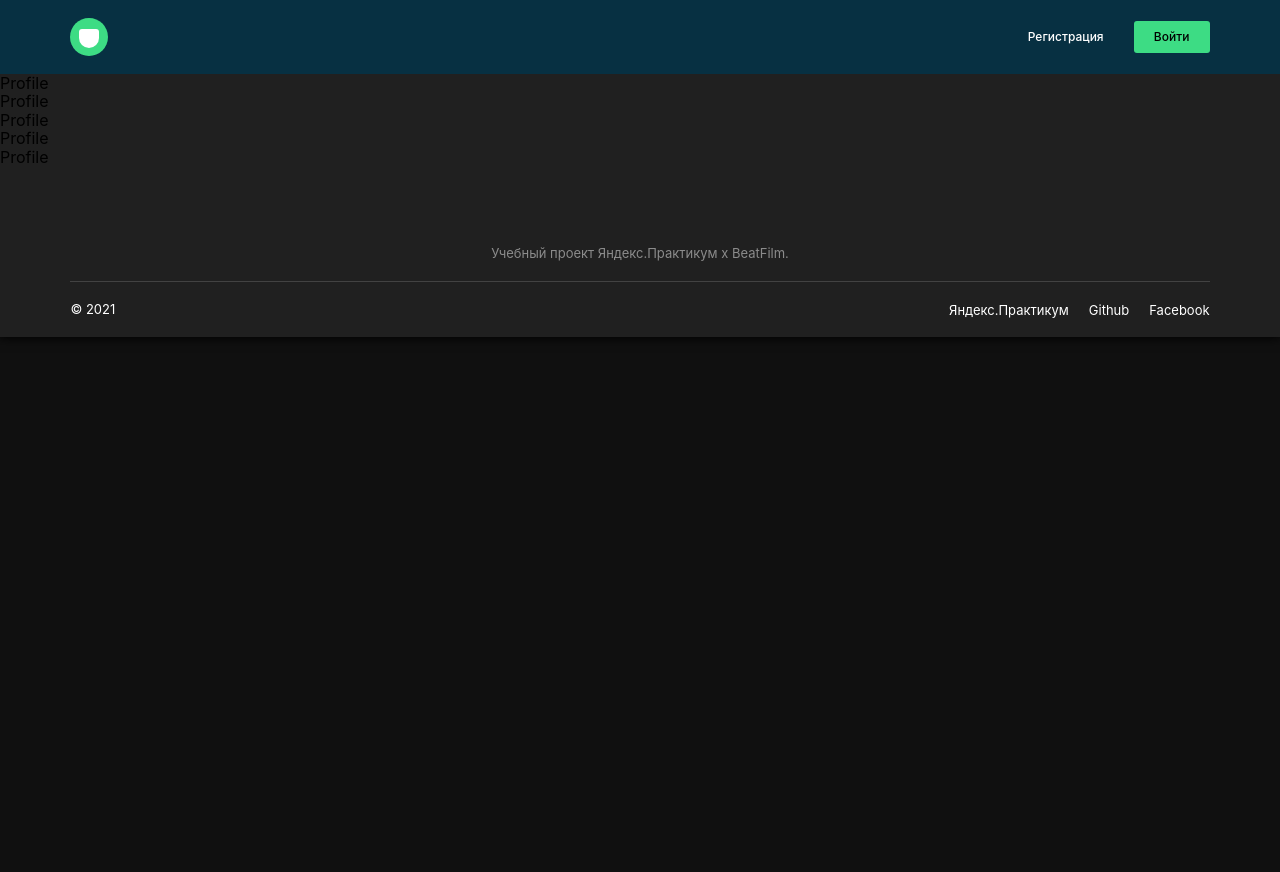
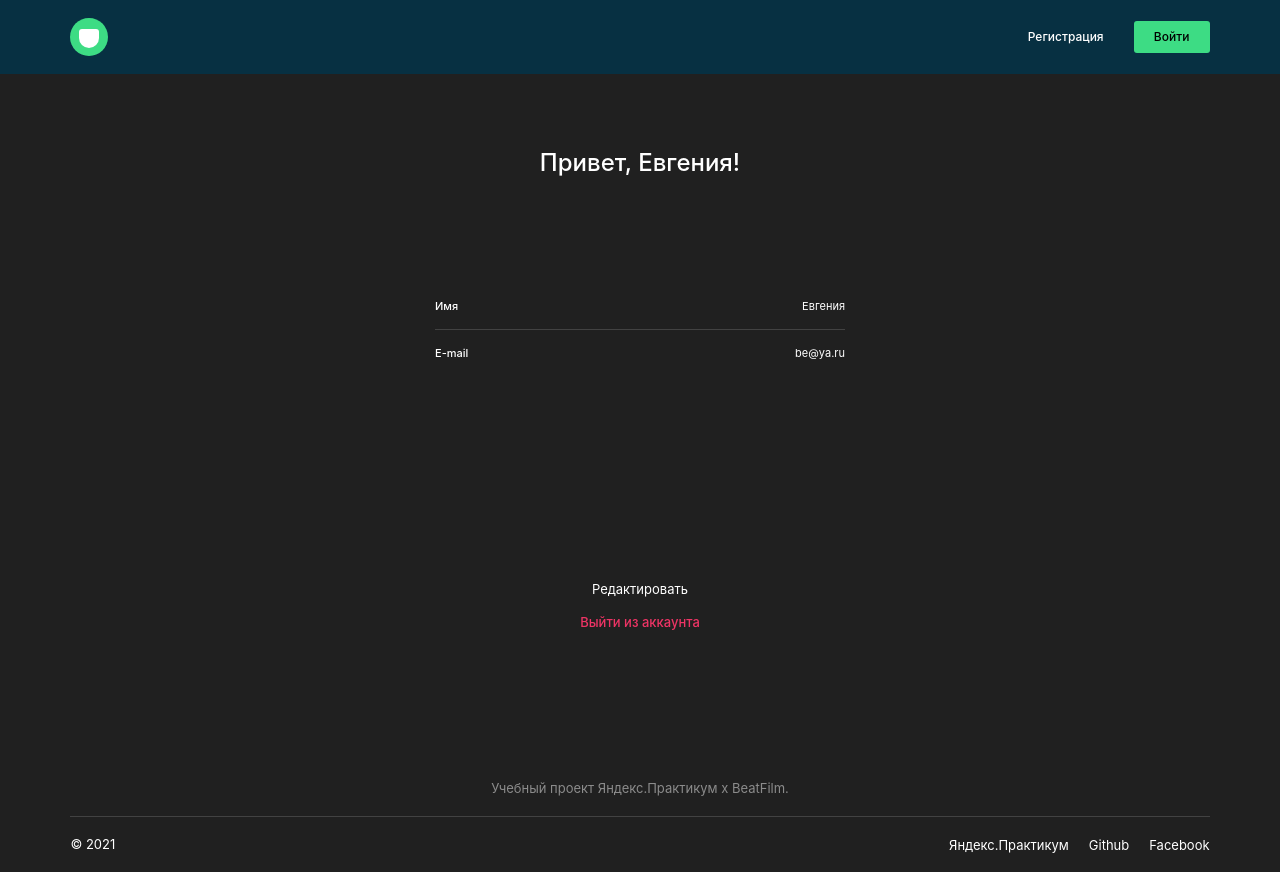
Before and after one commit to beagle-elgaeb/edu-movies-explorer-frontend, a React (Create React App) app: page /profile in a window 1280 px wide. Before the commit the page ends 800 px from the top, so only its background shows below. Built offline with nearby package versions, Linux system fonts and the light colour scheme.

Commit message:
ДП-2. Вёрстка: - Profile; - ProfileInput.

```diff
--- a/src/components/App/App.tsx
+++ b/src/components/App/App.tsx
@@ -13,6 +13,7 @@ import "./App.css";
 function App() {
   return (
     <Body>
+      <div>
         <Header />
         <main>
           <Routes>
@@ -24,6 +25,7 @@ function App() {
             <Route path="/signup" element={<Register />} />
           </Routes>
         </main>
+      </div>
       <Footer />
     </Body>
   );
@@ -32,7 +34,11 @@ function App() {
 export default App;
 
 const Body = styled.div`
+  min-height: 100vh;
   width: 100%;
+  display: flex;
+  flex-direction: column;
+  justify-content: space-between;
   max-width: 1280px;
   min-width: 320px;
   background: #202020;
--- /dev/null
+++ b/src/components/Profile/Profile.style.ts
@@ -0,0 +1,50 @@
+import styled from "@emotion/styled/macro";
+
+export const ProfileContainer = styled.div`
+  width: 100%;
+  box-sizing: border-box;
+  display: flex;
+  flex-direction: column;
+  align-items: center;
+  padding: 74px 0 70px;
+
+  @media (max-width: 800px) {
+    height: calc(100vh - 74px);
+    justify-content: center;
+    padding: 0;
+  }
+
+  @media (max-width: 500px) {
+    justify-content: space-between;
+    padding: 70px 0 40px;
+  }
+`;
+
+export const Greeting = styled.h3`
+  font-size: 24px;
+  line-height: 29px;
+  font-weight: 500;
+  text-align: center;
+  color: #ffffff;
+  margin: 0 0 106px;
+
+  @media (max-width: 800px) {
+    margin: 0 0 79px;
+  }
+
+  @media (max-width: 500px) {
+    margin: 0 0 63px;
+  }
+`;
+
+export const Inputs = styled.div`
+  margin: 0 0 205px;
+
+  @media (max-width: 800px) {
+    margin: 0 0 195px;
+  }
+
+  @media (max-width: 500px) {
+    margin: 0;
+  }
+`;
--- a/src/components/Profile/Profile.tsx
+++ b/src/components/Profile/Profile.tsx
@@ -1,15 +1,74 @@
-import "./Profile.css";
+import styled from "@emotion/styled/macro";
+import { useState } from "react";
+import ProfileInput from "../ProfileInput/ProfileInput";
+import { Greeting, Inputs, ProfileContainer } from "./Profile.style";
 
 function Profile() {
+  const [name, setName] = useState("Евгения");
+  const [email, setEmail] = useState("be@ya.ru");
+
+  function handleChangeName(evt: React.FormEvent<HTMLInputElement>) {
+    setName(evt.currentTarget.value);
+  }
+
+  function handleChangeEmail(evt: React.FormEvent<HTMLInputElement>) {
+    setEmail(evt.currentTarget.value);
+  }
+
   return (
-    <>
-      <div className="App">Profile</div>
-      <div className="App">Profile</div>
-      <div className="App">Profile</div>
-      <div className="App">Profile</div>
-      <div className="App">Profile</div>
-    </>
+    <ProfileContainer>
+      <div>
+        <Greeting>Привет, Евгения!</Greeting>
+        <Inputs>
+          <ProfileInput
+            label="Имя"
+            value={name}
+            handleChange={handleChangeName}
+          />
+          <ProfileInput
+            label="E-mail"
+            value={email}
+            handleChange={handleChangeEmail}
+          />
+        </Inputs>
+      </div>
+      <Buttons>
+        <Edit>Редактировать</Edit>
+        <Exit>Выйти из аккаунта</Exit>
+      </Buttons>
+    </ProfileContainer>
   );
 }
 
 export default Profile;
+
+export const Buttons = styled.div`
+  display: flex;
+  flex-direction: column;
+  align-items: center;
+  font-size: 13px;
+  line-height: 16px;
+
+  @media (max-width: 500px) {
+    font-size: 12px;
+    line-height: 15px;
+    margin: 0;
+  }
+`;
+
+export const Edit = styled.button`
+  background: transparent;
+  border: none;
+  outline: none;
+  font-weight: 400;
+  color: #ffffff;
+  margin: 0 0 16px;
+`;
+
+export const Exit = styled.button`
+  background: transparent;
+  border: none;
+  outline: none;
+  font-weight: 500;
+  color: #ee3465;
+`;
--- /dev/null
+++ b/src/components/ProfileInput/ProfileInput.style.ts
@@ -0,0 +1,43 @@
+import styled from "@emotion/styled/macro";
+
+export const ProfileInputContainer = styled.div`
+  height: 46px;
+  width: 410px;
+  position: relative;
+  border-bottom: 1px solid #424242;
+
+  @media (max-width: 500px) {
+    width: 85%;
+    min-width: 260px;
+  }
+
+  :last-child {
+    border-bottom: none;
+  }
+`;
+
+export const Input = styled.input`
+  height: 100%;
+  width: 100%;
+  position: absolute;
+  background: transparent;
+  border: none;
+  border-radius: 0;
+  outline: none;
+  font-size: 11px;
+  line-height: 13px;
+  font-weight: 400;
+  text-align: end;
+  color: #ffffff;
+  margin: 0;
+  padding: 0;
+`;
+
+export const Label = styled.label`
+  position: absolute;
+  top: 17px;
+  font-size: 11px;
+  line-height: 13px;
+  font-weight: 500;
+  color: #ffffff;
+`;
--- /dev/null
+++ b/src/components/ProfileInput/ProfileInput.tsx
@@ -0,0 +1,21 @@
+import { ChangeEventHandler } from "react";
+import { Input, Label, ProfileInputContainer } from "./ProfileInput.style";
+
+function ProfileInput({
+  label,
+  value,
+  handleChange,
+}: {
+  label: string;
+  value: string;
+  handleChange: ChangeEventHandler<HTMLInputElement>;
+}) {
+  return (
+    <ProfileInputContainer>
+      <Label>{label}</Label>
+      <Input value={value} onChange={handleChange} />
+    </ProfileInputContainer>
+  );
+}
+
+export default ProfileInput;
--- a/src/components/components.style.ts
+++ b/src/components/components.style.ts
@@ -19,16 +19,16 @@ export const TitleBlock = css`
   line-height: 27px;
   font-weight: 400;
   color: #ffffff;
-  margin: 0 0 23px 0;
+  margin: 0 0 23px;
 
   @media (max-width: 800px) {
-    margin: 0 0 23px 0;
+    margin: 0 0 23px;
   }
 
   @media (max-width: 500px) {
     font-size: 18px;
     line-height: 22px;
-    margin: 0 0 28px 0;
+    margin: 0 0 28px;
   }
 `;
 
@@ -38,3 +38,28 @@ export const InformationBlock = css`
   border-top: 1px solid #dadada;
   padding: 66px 0 0 0;
 `;
+
+export const InputPattern = css`
+  height: 100%;
+  width: 100%;
+  position: absolute;
+  background: #2f2f2f;
+  border: none;
+  border-radius: 8px;
+  outline: none;
+  font-size: 13px;
+  line-height: 16px;
+  font-weight: 400;
+  color: #ffffff;
+  margin: 0 0 42px;
+  padding: 0 15px;
+`;
+
+export const LabelPattern = css`
+  position: absolute;
+  top: -10px;
+  font-size: 10px;
+  line-height: 12px;
+  font-weight: 400;
+  color: #8b8b8b;
+`;
```
Also changed, not shown: src/components/Profile/Profile.css (deleted). Lines whose indentation alone changed are shown as unchanged.
